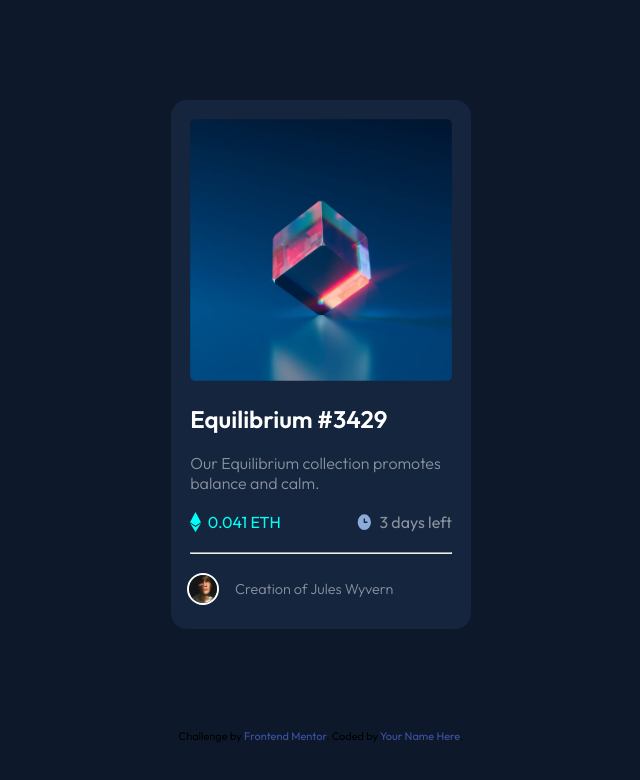
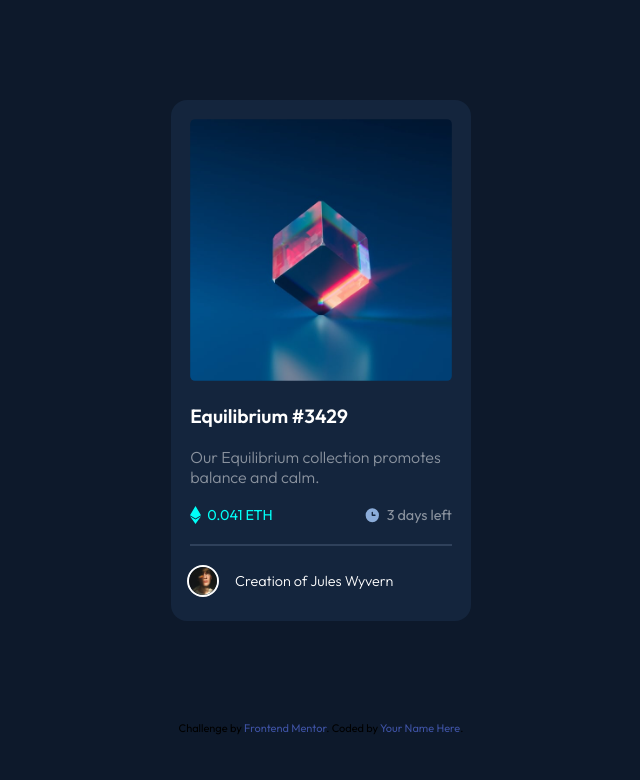
Before and after one commit to x3python/NFT-preview-card-component, a plain HTML site: page index.html in a window 1280 px wide. Shown: the whole page, without its empty margins (319-959 px from the left). Drawn offline with Linux system fonts and the light colour scheme.

Commit message:
Update style.css

```diff
--- a/style.css
+++ b/style.css
@@ -25,6 +25,7 @@ h1.title{
     padding-right: 1.2rem;
     padding-bottom: 1.2rem;
     font-weight: 600;
+    font-size: 1.2rem;
 }
 p.text{
     color: #fff;
@@ -36,17 +37,18 @@ p.date{
     color: #fff;
     padding-left: 1rem;
     font-weight: 300;
+    font-size: 0.9rem;
 }
 p.price{
     color: hsl(178, 100%, 50%);
     font-weight: 400;
+    font-size: 0.9rem;
 }
 p.creator{
     padding-left: 1rem;
     color: #fff;
     font-weight: 300;
     font-size: 0.9rem;
-    opacity: 0.5;
 }
 p.date{
     padding: 0;
@@ -64,6 +66,9 @@ a:visited{
 a:hover{
     color: hsl(178, 100%, 50%) ;
 }
+.cr-autor{
+    opacity: 0.5;
+}
 section.pr-dt{
     display: flex;
     align-items: center;
@@ -73,6 +78,7 @@ section.pr-dt{
     justify-content: space-between;
 }
 hr{
+    border: hsl(215, 32%, 27%) solid 1px;
     margin: 1.2rem;
 }
 .ava{
```
